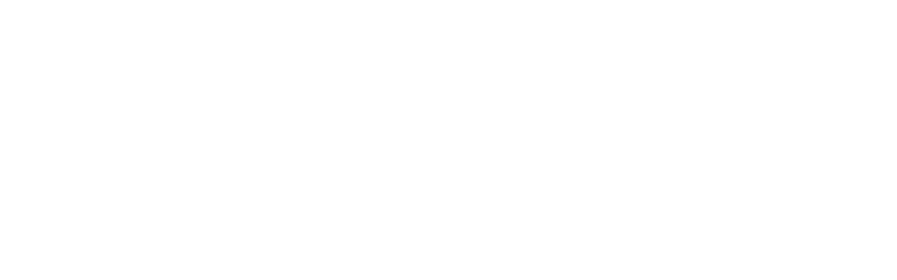
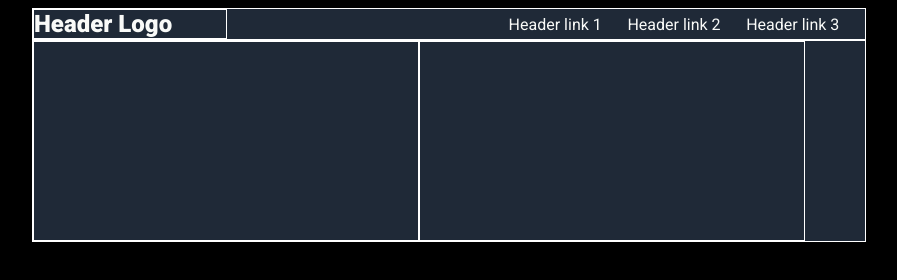
Before and after one commit to Wakers/landing-page, a plain HTML site: page index.html in a window 1280 px wide. Shown: the whole page, without its empty margins (168-1065 px from the left). Drawn offline with Linux system fonts and the light colour scheme.

Commit message:
modified header

```diff
--- a/index.html
+++ b/index.html
@@ -0,0 +1,26 @@
+<!DOCTYPE html>
+<html lang="en">
+<head>
+    <meta charset="UTF-8">
+    <meta http-equiv="X-UA-Compatible" content="IE=edge">
+    <meta name="viewport" content="width=device-width, initial-scale=1.0">
+    <link rel="preconnect" href="https://fonts.googleapis.com">
+    <link rel="preconnect" href="https://fonts.gstatic.com" crossorigin>
+    <link href="https://fonts.googleapis.com/css2?family=Roboto:ital,wght@0,400;0,900;1,400&display=swap" rel="stylesheet">
+    <link rel="stylesheet" href="style.css">
+    <title>Landing Page</title>
+</head>
+<body>
+    <div class="navigation">
+       <div class="header logo">Header Logo</div>
+       <div class="header link 1">Header link 1</div>
+       <div class="header link 2">Header link 2</div>
+       <div class="header link 3">Header link 3</div>
+    </div>
+    <div class="hero box">
+        <div class="hero text"></div>
+        <div class="signup button"></div>
+        <div class="hero imagebox"></div>
+    </div>
+</body>
+</html>
--- a/style.css
+++ b/style.css
@@ -11,7 +11,7 @@ body {
     max-height: 5vh;
     border: 1px solid white;
     display: flex;
-    flex-wrap: wrap;
+    flex-wrap: no-wrap;
     gap: 2vw;
     margin-left: 15vw;
 }
@@ -22,12 +22,13 @@ body {
     font-weight: bolder;
     width: 15vw;
     border: 1px solid white;
-    align-self: flex-start;
-    margin-right: 22vw;
+    align-self: center;
+    margin-right: 20vw;
 }
 
 .link {
     align-self: center;
+
 }
 
 .hero.box {
@@ -46,3 +47,9 @@ body {
     width: 30vw;
     gap: 5px;
 }
+
+.hero.imagebox {
+    border: 1px solid white;
+    width: 30vw;
+    gap: 5px;
+}
```
